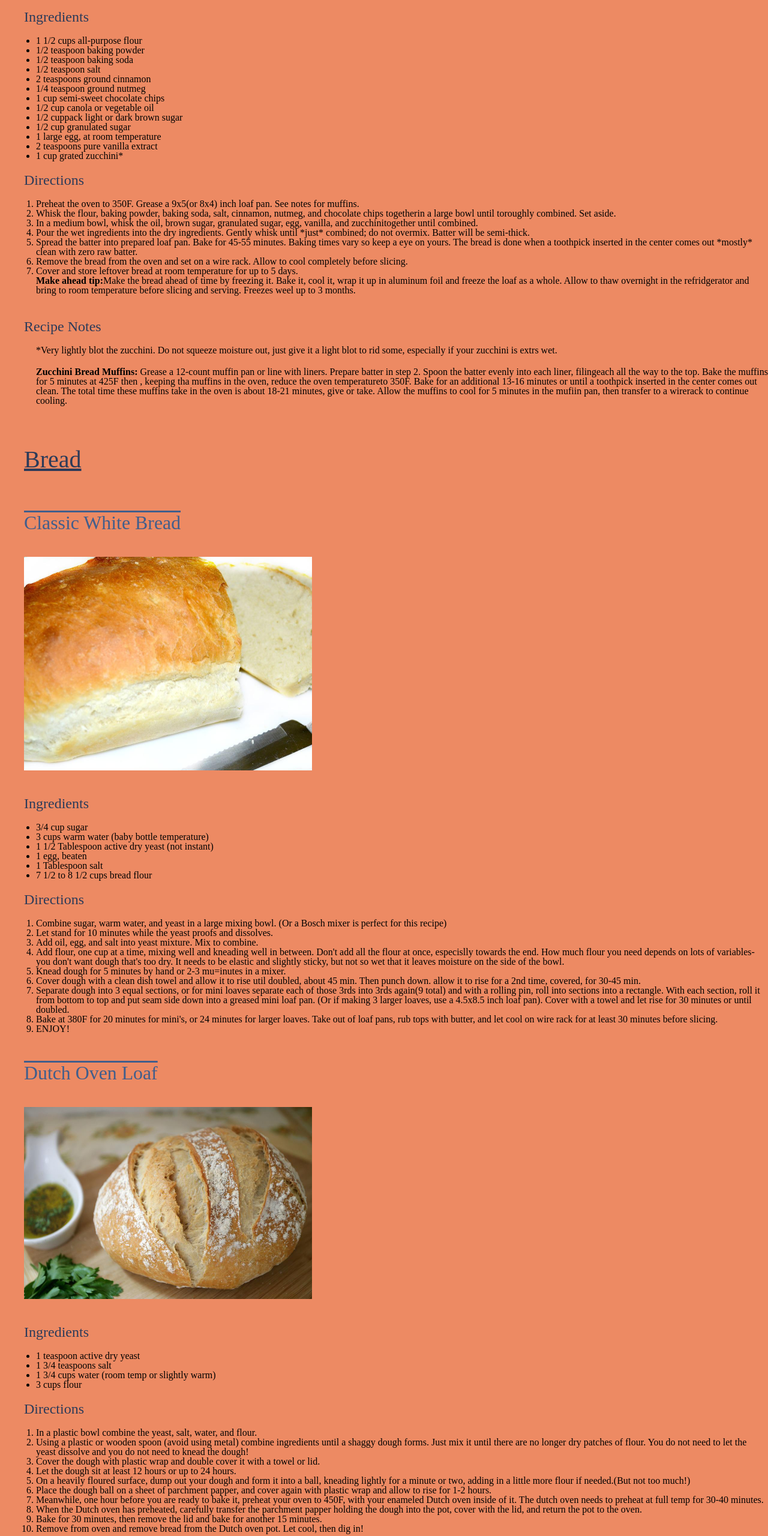
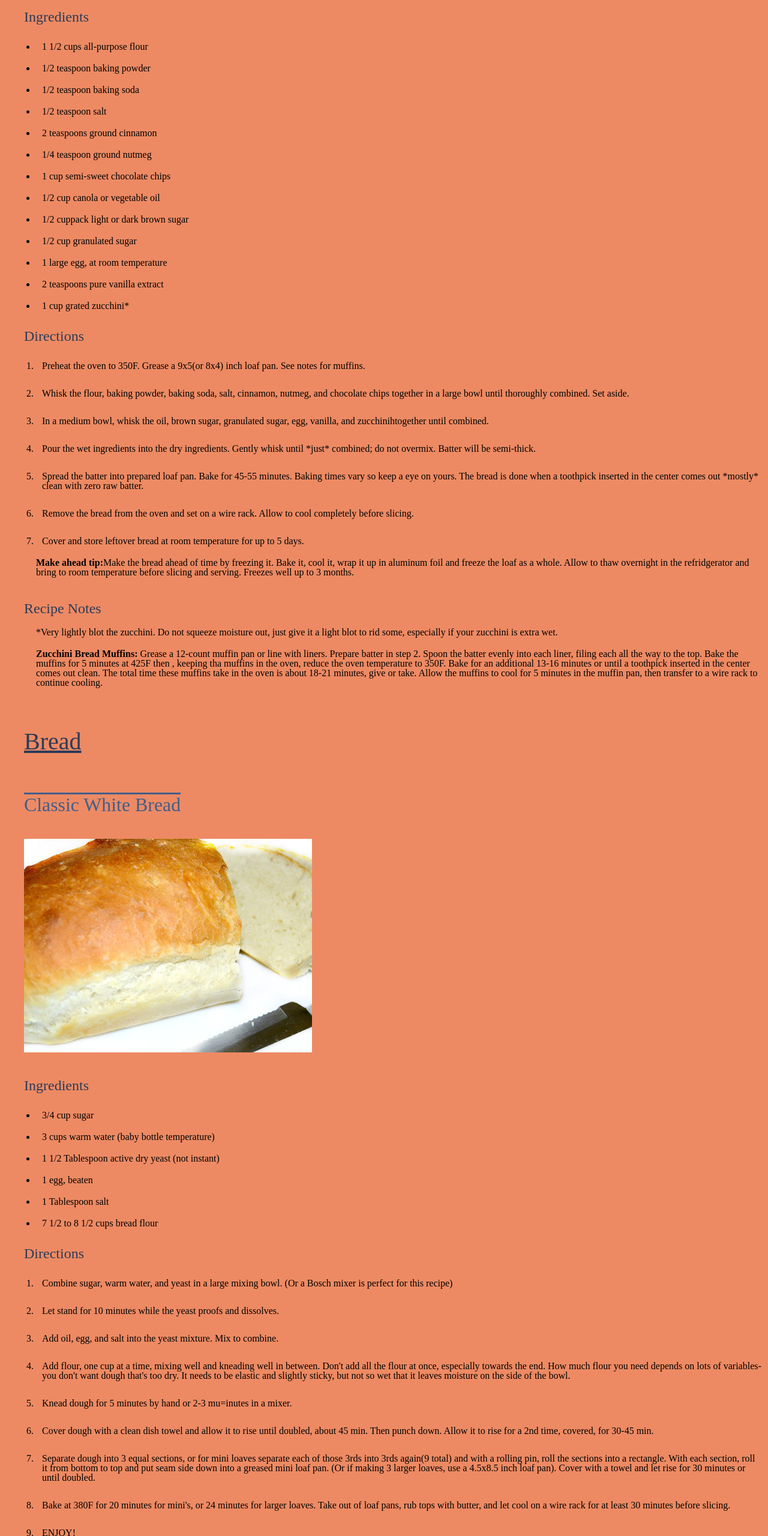
Before and after one commit to JMM52007/HowTo, a plain HTML site: page index.html in a window 1280 px wide. Shown: the part 977-3537 px from the top of the page at 60% size. Drawn offline with Linux system fonts and the light colour scheme.

Commit message:
Changed index.html and style.css.

```diff
--- a/index.html
+++ b/index.html
@@ -55,19 +55,19 @@
 
 <ol>
   <li>Preheat the oven to 350F. Grease a 9x5(or 8x4) inch loaf pan. See notes for muffins.</li>
-  <li>Whisk the flour, baking powder, baking soda, salt, cinnamon, nutmeg, and chocolate chips togetherin a large bowl until toroughly combined. Set aside.</li>
-  <li>In a medium bowl, whisk the oil, brown sugar, granulated sugar, egg, vanilla, and zucchinitogether until combined. </li>
+  <li>Whisk the flour, baking powder, baking soda, salt, cinnamon, nutmeg, and chocolate chips together in a large bowl until thoroughly combined. Set aside.</li>
+  <li>In a medium bowl, whisk the oil, brown sugar, granulated sugar, egg, vanilla, and zucchinihtogether until combined. </li>
   <li>Pour the wet ingredients into the dry ingredients. Gently whisk until *just* combined; do not overmix. Batter will be semi-thick.</li>
   <li>Spread the batter into prepared loaf pan. Bake for 45-55 minutes. Baking times vary so keep a eye on yours. The bread is done when a toothpick inserted in the center comes out *mostly* clean with zero raw batter. </li>
   <li>Remove the bread from the oven and set on a wire rack. Allow to cool completely before slicing.</li>
   <li>Cover and store leftover bread at room temperature for up to 5 days.</li>
 </ol>
-<p><b>Make ahead tip:</b>Make the bread ahead of time by freezing it. Bake it, cool it, wrap it up in aluminum foil and freeze the loaf as a whole. Allow to thaw overnight in the refridgerator and bring to room temperature before slicing and serving. Freezes weel up to 3 months.</p>
+<p><b>Make ahead tip:</b>Make the bread ahead of time by freezing it. Bake it, cool it, wrap it up in aluminum foil and freeze the loaf as a whole. Allow to thaw overnight in the refridgerator and bring to room temperature before slicing and serving. Freezes well up to 3 months.</p>
 
-<h4 class="recipe notes">Recipe Notes</h4>
+<h4 class="recipe-notes">Recipe Notes</h4>
 
-<p>*Very lightly blot the zucchini. Do not squeeze moisture out, just give it a light blot to rid some, especially if your zucchini is extrs wet.</p>
-<p><b>Zucchini Bread Muffins:</b> Grease a 12-count muffin pan or line with liners. Prepare batter in step 2. Spoon the batter evenly into each liner, filingeach all the way to the top. Bake the muffins for 5 minutes at 425F then , keeping tha muffins in the oven, reduce the oven temperatureto 350F. Bake for an additional 13-16 minutes or until a toothpick inserted in the center comes out clean. The total time these muffins take in the oven is about 18-21 minutes, give or take. Allow the muffins to cool for 5 minutes in the mufiin pan, then transfer to a wirerack to continue cooling.</p>
+<p>*Very lightly blot the zucchini. Do not squeeze moisture out, just give it a light blot to rid some, especially if your zucchini is extra wet.</p>
+<p><b>Zucchini Bread Muffins:</b> Grease a 12-count muffin pan or line with liners. Prepare batter in step 2. Spoon the batter evenly into each liner, filing each all the way to the top. Bake the muffins for 5 minutes at 425F then , keeping tha muffins in the oven, reduce the oven temperature to 350F. Bake for an additional 13-16 minutes or until a toothpick inserted in the center comes out clean. The total time these muffins take in the oven is about 18-21 minutes, give or take. Allow the muffins to cool for 5 minutes in the muffin pan, then transfer to a wire rack to continue cooling.</p>
 
 </div><!--closes recipe-->
 
@@ -98,17 +98,17 @@
 <ol>
   <li>Combine sugar, warm water, and yeast in a large mixing bowl. (Or a Bosch mixer is perfect for this recipe)</li>
   <li>Let stand for 10 minutes while the yeast proofs and dissolves.</li>
-  <li>Add oil, egg, and salt into yeast mixture. Mix to combine.</li>
-  <li>Add flour, one cup at a time, mixing well and kneading well in between. Don't add all the flour at once, especislly towards the end. How much flour you need depends on lots of variables- you don't want dough that's too dry. It needs to be elastic and slightly sticky, but not so wet that it leaves moisture on the side of the bowl.</li>
+  <li>Add oil, egg, and salt into the yeast mixture. Mix to combine.</li>
+  <li>Add flour, one cup at a time, mixing well and kneading well in between. Don't add all the flour at once, especially towards the end. How much flour you need depends on lots of variables- you don't want dough that's too dry. It needs to be elastic and slightly sticky, but not so wet that it leaves moisture on the side of the bowl.</li>
   <li>Knead dough for 5 minutes by hand or 2-3 mu=inutes in a mixer.</li>
-  <li>Cover dough with a clean dish towel and allow it to rise util doubled, about 45 min. Then punch down. allow it to rise for a 2nd time, covered, for 30-45 min.</li>
-  <li>Separate dough into 3 equal sections, or for mini loaves separate each of those 3rds into 3rds again(9 total) and with a rolling pin, roll into sections into a rectangle. With each section, roll it from bottom to top and put seam side down into a greased mini loaf pan. (Or if making 3 larger loaves, use a 4.5x8.5 inch loaf pan). Cover with a towel and let rise for 30 minutes or until doubled.</li>
-  <li>Bake at 380F for 20 minutes for mini's, or 24 minutes for larger loaves. Take out of loaf pans, rub tops with butter, and let cool on wire rack for at least 30 minutes before slicing.</li>
+  <li>Cover dough with a clean dish towel and allow it to rise until doubled, about 45 min. Then punch down. Allow it to rise for a 2nd time, covered, for 30-45 min.</li>
+  <li>Separate dough into 3 equal sections, or for mini loaves separate each of those 3rds into 3rds again(9 total) and with a rolling pin, roll the sections into a rectangle. With each section, roll it from bottom to top and put seam side down into a greased mini loaf pan. (Or if making 3 larger loaves, use a 4.5x8.5 inch loaf pan). Cover with a towel and let rise for 30 minutes or until doubled.</li>
+  <li>Bake at 380F for 20 minutes for mini's, or 24 minutes for larger loaves. Take out of loaf pans, rub tops with butter, and let cool on a wire rack for at least 30 minutes before slicing.</li>
   <li>ENJOY!</li>
 </ol>
+</div><!--closes recipe-->
 
-
-
+<div class="recipe">
 
 <h3>Dutch Oven Loaf</h3>
 
@@ -133,14 +133,14 @@
   <li>Cover the dough with plastic wrap and double cover it with a towel or lid.</li>
   <li>Let the dough sit at least 12 hours or up to 24 hours.</li>
   <li>On a heavily floured surface, dump out your dough and form it into a ball, kneading lightly for a minute or two, adding in a little more flour if needed.(But not too much!)</li>
-  <li>Place the dough ball on a sheet of parchment papper, and cover again with plastic wrap and allow to rise for 1-2 hours.</li>
+  <li>Place the dough ball on a sheet of parchment paper, and cover again with plastic wrap and allow to rise for 1-2 hours.</li>
   <li>Meanwhile, one hour before you are ready to bake it, preheat your oven to 450F, with your enameled Dutch oven inside of it. The dutch oven needs to preheat at full temp for 30-40 minutes.</li>
-  <li>When the Dutch oven has preheated, carefully transfer the parchment papper holding the dough into the pot, cover with the lid, and return the pot to the oven.</li>
+  <li>When the Dutch oven has preheated, carefully transfer the parchment paper holding the dough into the pot, cover with the lid, and return the pot to the oven.</li>
   <li>Bake for 30 minutes, then remove the lid and bake for another 15 minutes. </li>
-  <li>Remove from oven and remove bread from the Dutch oven pot. Let cool, then dig in!</li>
+  <li>Remove from the oven and remove bread from the Dutch oven pot. Let cool, then dig in!</li>
 </ol>
 
-<h4 class="recipe notes">Recipe Notes</h4>
+<h4 class="recipe-notes">Recipe Notes</h4>
 
 <p><b>Notes:</b>This bread needs to bake inside of a Dutch oven, or an ovenproof pot with a lid. If you don't have an enameled Dutch oven, a traditional camping Dutch oven actually will work in a pinch (just make sure you line the dough with parchment paper).</p>
 
@@ -161,7 +161,7 @@
 <h4 class="ingredients">Ingredients</h4>
 
 <ul>
-  <li>3 cups Marshmellows(divided)</li>
+  <li>3 cups Marshmallows(divided)</li>
   <li>2 cups Chocolate Chips(divided)</li>
   <li>2 cups Butterscotch Chips(divided)</li>
   <li>2 eggs</li>
@@ -190,7 +190,9 @@
   <li>Bake for 25 to 30 minutes or until set. Top will be browned but still quite gooey. </li>
   <li>Cool, completely (at least 2-3 hours) and serve!</li>
 </ol>
+</div><!--closes recipe-->
 
+<div class="recipe">
 
 <h3>Chocolate-Mint Ripplefluffs</h3>
 <p> Yield: 10-12 Ripplefluffs</p>
@@ -220,8 +222,8 @@
 <ol>
   <li>Preheat oven to 350F</li>
   <li>Line cupcake pan with foil liners (paper will work, but brownies tend to stick).</li>
-  <li>In large mixing bowl, combine melted butter, both sugars, vanilla and beaten eggs until smooth. </li>
-  <li>In separate bowl combine the flour, cocoa, salt and baking powder. </li>
+  <li>In a large mixing bowl, combine melted butter, both sugars, vanilla and beaten eggs until smooth. </li>
+  <li>In a separate bowl combine the flour, cocoa, salt and baking powder. </li>
   <li>Fold dry ingredients into wet ingredients. </li>
   <li>Fold in chocolate chips.</li>
   <li>Scoop by 1/4 cup into prepared cupcake pan. </li>
@@ -229,10 +231,12 @@
   <li>Top with sprinkles. </li>
   <li>Bake 350 for 20-25 minutes. </li>
   <li>Remove from oven and place a second chocolate mint candy on top. </li>
-  <li>Let cool 10 minutes then remove from pan to cooling rack and allow to cool completely.</li>
+  <li>Let cool for 10 minutes then remove from pan to cooling rack and allow to cool completely.</li>
 
 </ol>
-<p></p>
+</div><!--closes recipe-->
+
+<div class="recipe">
 
 <h3>Butter-Toffee Ripplefluffs</h3>
 <p> Yield: 12-15 Ripplefluffs</p>
@@ -266,11 +270,11 @@
   <li>In a separate bowl, combine flour, baking powder and salt.</li>
   <li>Fold dry ingredients into wet ingredients until just combined.</li>
   <li>Fold in white chocolate chips and toffee pieces. </li>
-  <li>Scoop by 1/4 cup into prepared pan. </li>
+  <li>Scoop by 1/4 cup into a prepared pan. </li>
   <li>Press a chocolate kiss into the center of each and smooth batter over the top. </li>
   <li>Add sprinkles.</li>
   <li>Bake 350 for 20-25 minutes. </li>
-  <li>Let cool in pan 10 minutes then remove to cooling rack.</li>
+  <li>Let cool in pan for 10 minutes then remove them and put them on a cooling rack.</li>
 </ol>
 
 </div><!--closes recipe-->
--- a/resources/css/style.css
+++ b/resources/css/style.css
@@ -67,13 +67,18 @@ h5{
 
 }
 
-ol {
-  padding-left: 40px;
-  list-style: decimal;
+ol,ul {
+  padding-left: 40px
 }
 
-ul {
-  padding-left: 40px;
+ol li{
+  padding: 10px ;
+  list-style: decimal;
+  padding-bottom: 20px;
+}
+
+ul li{
+  padding: 10px;
   list-style: initial;
 }
 
```
